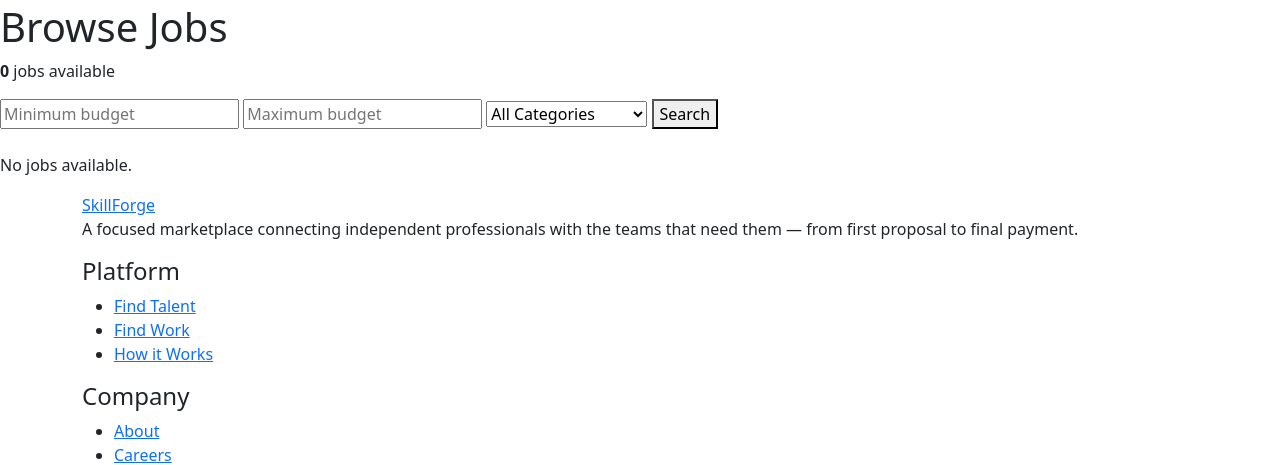
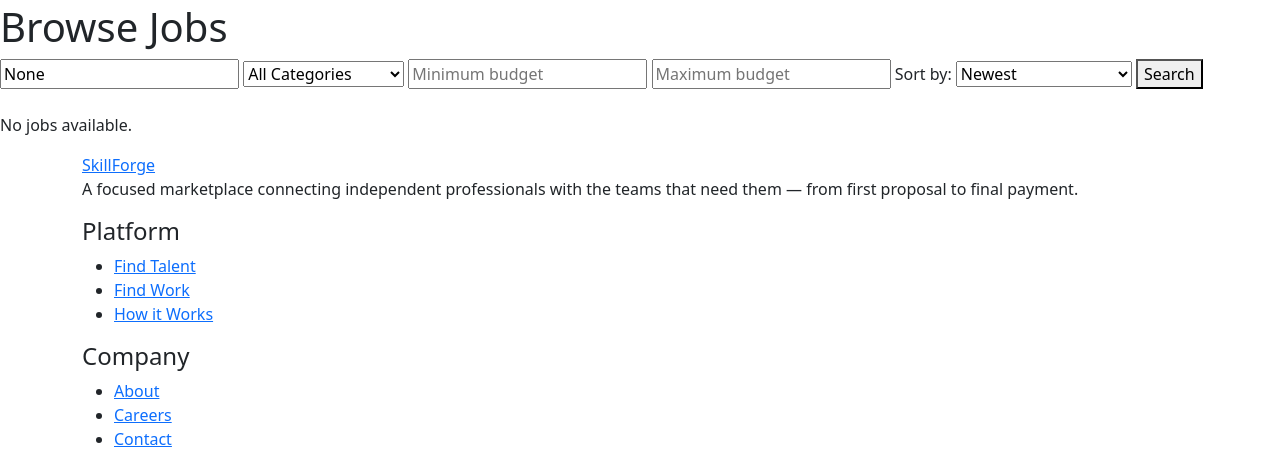
Before and after one commit to syedowes81-maker/SkillForge, a Django app: page /jobs/ in a window 1280 px wide. Shown: the part 147-612 px from the top of the page. Run offline with Django 5.2, Linux system fonts and the light colour scheme; data that the repository does not hold is empty.

Commit message:
feat: add job sorting browse

```diff
--- a/jobs/templates/jobs/browse_jobs.html
+++ b/jobs/templates/jobs/browse_jobs.html
@@ -4,28 +4,13 @@
 
 <h1>Browse Jobs</h1>
 
-<p>
-    <strong>{{ jobs|length }}</strong> job{{ jobs|length|pluralize }} available
-</p>
 <form method="GET">
 
     <input
-    type="number"
-    name="min_budget"
-    placeholder="Minimum budget"
-    value="{{ max_budget }}"
-    min="0"
-    step="0.01"
->
-
-
-  <input
-    type="number"
-    name="max_budget"
-    placeholder="Maximum budget"
-    value="{{ max_budget }}"
-    min="0"
-    step="0.01"
+        type="text"
+        name="q"
+        placeholder="Search jobs..."
+        value="{{ query }}"
     >
 
     <select name="category">
@@ -42,6 +27,51 @@
             </option>
 
         {% endfor %}
+
+    </select>
+
+    <input
+        type="number"
+        name="min_budget"
+        placeholder="Minimum budget"
+        value="{{ min_budget }}"
+        min="0"
+        step="0.01"
+    >
+
+    <input
+        type="number"
+        name="max_budget"
+        placeholder="Maximum budget"
+        value="{{ max_budget }}"
+        min="0"
+        step="0.01"
+    >
+
+    <label for="sort">Sort by:</label>
+
+    <select name="sort" id="sort">
+
+        <option
+            value="newest"
+            {% if sort == "newest" %}selected{% endif %}
+        >
+            Newest
+        </option>
+
+        <option
+            value="budget_low"
+            {% if sort == "budget_low" %}selected{% endif %}
+        >
+            Budget: Low to High
+        </option>
+
+        <option
+            value="budget_high"
+            {% if sort == "budget_high" %}selected{% endif %}
+        >
+            Budget: High to Low
+        </option>
 
     </select>
 
@@ -63,13 +93,20 @@
 
         <p>{{ job.description }}</p>
 
-    <strong>Category:</strong> {{ job.category }}<br>
+        <strong>Category:</strong>
+        {{ job.category }}
+        <br>
 
-    <strong>Budget:</strong> ₹{{ job.budget }}<br>
+        <strong>Budget:</strong>
+        ₹{{ job.budget }}
+        <br>
 
-<strong>Location:</strong> {{ job.location }}<br>
+        <strong>Location:</strong>
+        {{ job.location }}
+        <br>
 
-<strong>Posted by:</strong> {{ job.client.username }}
+        <strong>Status:</strong>
+        {{ job.status }}
 
     </div>
 
@@ -79,30 +116,38 @@
 
 {% endfor %}
 
+
 {% if jobs.has_other_pages %}
 
     <div style="margin:20px;">
 
         {% if jobs.has_previous %}
-            <a href="?page={{ jobs.previous_page_number }}&q={{ query|urlencode }}&category={{ category|urlencode }}&min_budget={{ min_budget|urlencode }}&max_budget={{ max_budget|urlencode }}">
+
+            <a href="?q={{ query|urlencode }}&category={{ category|urlencode }}&min_budget={{ min_budget|urlencode }}&max_budget={{ max_budget|urlencode }}&sort={{ sort|urlencode }}&page={{ jobs.previous_page_number }}">
                 <button>← Previous</button>
             </a>
+
         {% endif %}
 
+
         <span style="margin:0 15px;">
-            Page {{ jobs.number }} of {{ jobs.paginator.num_pages }}
+
+            Page {{ jobs.number }}
+            of {{ jobs.paginator.num_pages }}
+
         </span>
 
+
         {% if jobs.has_next %}
-            <a href="?page={{ jobs.next_page_number }}&q={{ query|urlencode }}&category={{ category|urlencode }}&min_budget={{ min_budget|urlencode }}&max_budget={{ max_budget|urlencode }}">
+
+            <a href="?q={{ query|urlencode }}&category={{ category|urlencode }}&min_budget={{ min_budget|urlencode }}&max_budget={{ max_budget|urlencode }}&sort={{ sort|urlencode }}&page={{ jobs.next_page_number }}">
                 <button>Next →</button>
             </a>
+
         {% endif %}
 
     </div>
 
 {% endif %}
 
-
-
 {% endblock %}
--- a/jobs/views.py
+++ b/jobs/views.py
@@ -80,7 +80,6 @@ def apply_job(request, id):
     )
 
 
-@login_required
 @login_required
 def my_applications(request):
 
@@ -236,6 +235,7 @@ def browse_jobs(request):
     category = request.GET.get("category")
     min_budget = request.GET.get("min_budget")
     max_budget = request.GET.get("max_budget")
+    sort = request.GET.get("sort", "newest")
 
     jobs = Job.objects.all()
 
@@ -255,10 +255,15 @@ def browse_jobs(request):
     if max_budget:
         jobs = jobs.filter(budget__lte=max_budget)
 
-    # Newest jobs first
-    jobs = jobs.order_by("-created_at")
+    # Sorting
+    if sort == "budget_low":
+        jobs = jobs.order_by("budget")
+    elif sort == "budget_high":
+        jobs = jobs.order_by("-budget")
+    else:
+        jobs = jobs.order_by("-created_at")
 
-    # Pagination: 5 jobs per page
+    # Pagination
     paginator = Paginator(jobs, 5)
 
     page_number = request.GET.get("page")
@@ -273,6 +278,7 @@ def browse_jobs(request):
             "category": category,
             "min_budget": min_budget,
             "max_budget": max_budget,
+            "sort": sort,
             "categories": Job.CATEGORY_CHOICES,
         },
     )
```
Lines whose indentation alone changed are shown as unchanged.
